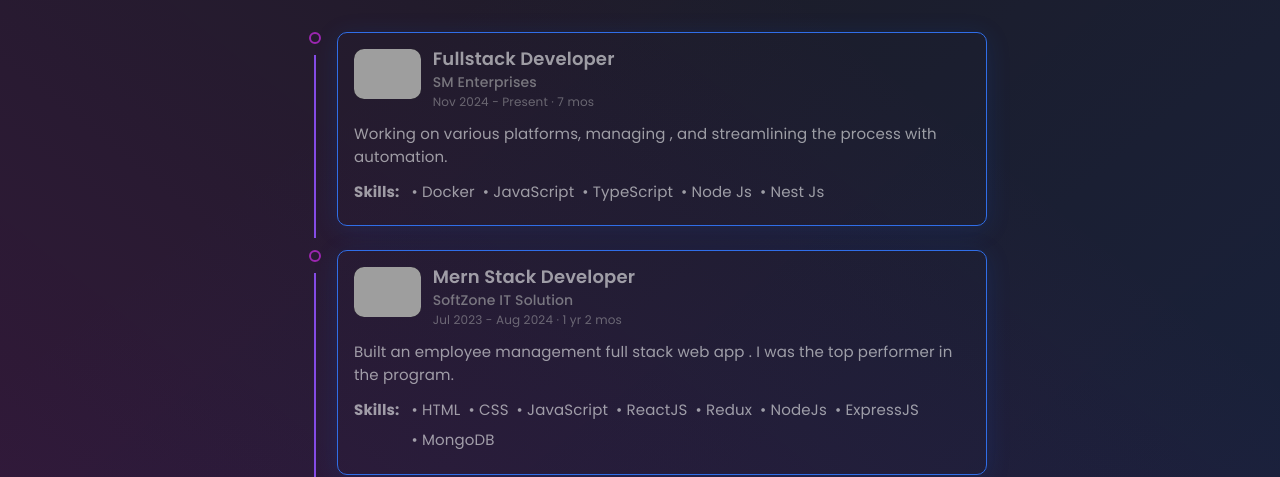
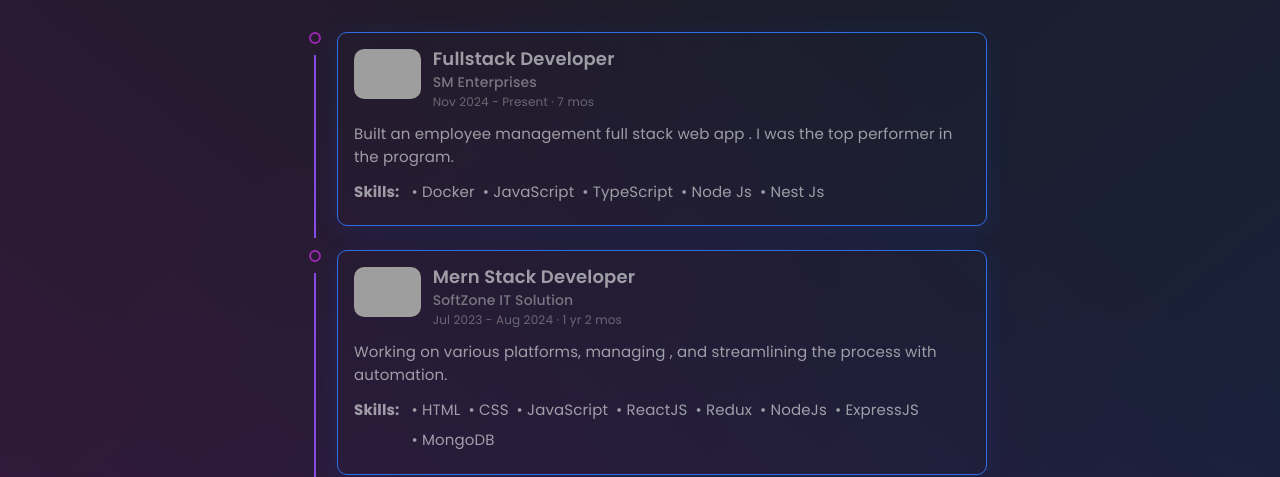
Before and after one commit to FurqanRahim/Portfolio, a React (Create React App) app: page / in a window 1280 px wide. Shown: the part 1900-2377 px from the top of the page. Built offline with nearby package versions, Linux system fonts and the light colour scheme; grey boxes are pictures that could not be loaded.

Commit message:
Update constants.js

```diff
--- a/src/data/constants.js
+++ b/src/data/constants.js
@@ -158,7 +158,7 @@
     role: "Fullstack Developer ",
     company: "SM Enterprises",
     date: "Nov 2024 - Present · 7 mos",
-    desc: "Working on various platforms, managing , and streamlining the process with automation.",
+    desc: "Built an employee management full stack web app . I was the top performer in the program.",
     skills: [
       "Docker",
       "JavaScript",
@@ -173,7 +173,7 @@
     role: "Mern Stack Developer",
     company: "SoftZone IT Solution",
     date: "Jul 2023 - Aug 2024 · 1 yr 2 mos",
-    desc: "Built an employee management full stack web app . I was the top performer in the program.",
+    desc: "Working on various platforms, managing , and streamlining the process with automation.",
     skills: [
       "HTML",
       "CSS",
```
